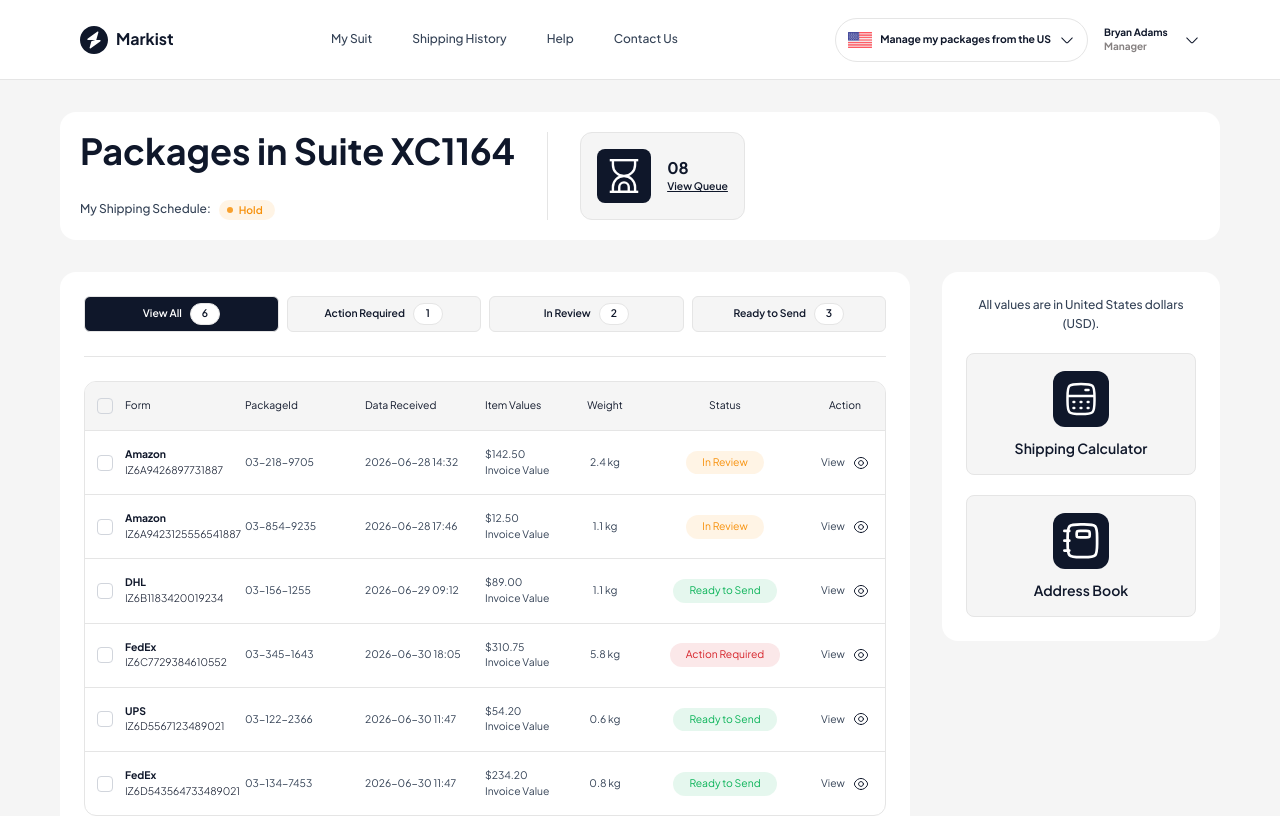
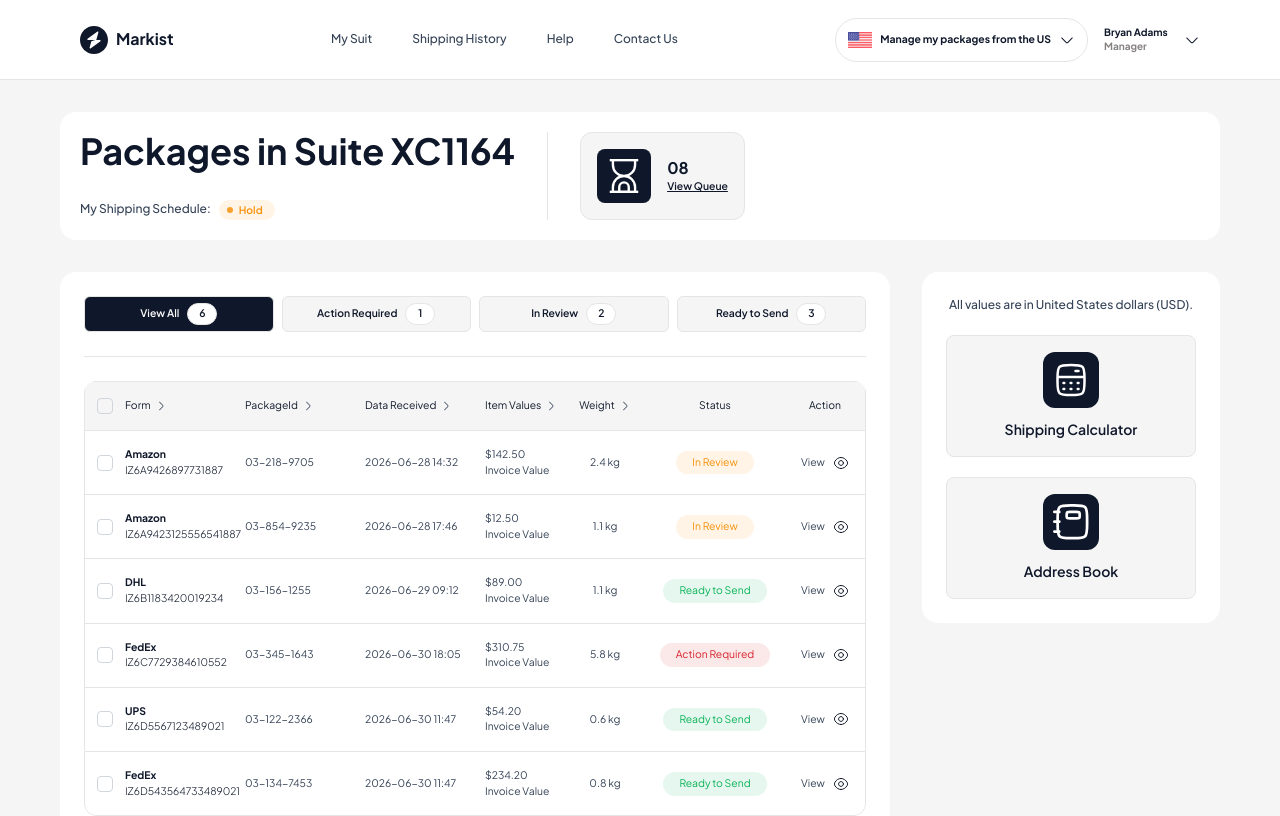
Before and after one commit to moeinmnia80/warehouse, a React (Vite) app in the folder frontend/: page /dashboard in a window 1280 px wide. Shown: the top 816 px of the page. Built offline with nearby package versions, Linux system fonts and the light colour scheme.

Commit message:
add feature table like sort ,...

```diff
--- a/frontend/src/feature/suite/components/MySuite.tsx
+++ b/frontend/src/feature/suite/components/MySuite.tsx
@@ -1,37 +1,62 @@
-import { useState } from "react";
 import { tabs } from "@/feature/suite/index";
 import ShowIcon from "@/assets/icons/ShowIcon.tsx";
 import { Button } from "@/shared/components/ui/Button";
 import { checkStatus, tabStatus } from "@/feature/utils/suite";
 import { header, RAW_DATA, styles } from "@/shared/constants/table";
-import { Table, Row, TBody, TD, THead } from "@/shared/components/ui/Table";
+import {
+  Table,
+  Row,
+  TBody,
+  TD,
+  THead,
+  RowContent,
+} from "@/shared/components/ui/Table";
+import { useTable } from "@/shared/hooks/useTable";
+import { Checkbox, Label } from "@/shared/components/ui/Form";
+import ChevronIcon from "@/assets/icons/ChevronIcon";
+import React from "react";
 
 const MySuite = () => {
-  const [isActive, setIsActive] = useState("View All");
-  const [data, setData] = useState(RAW_DATA);
-
-  const handleTab = (
+  // central state - automatically filter and sort
+  const { filteredData, state, dispatch, toggleAll, allChecked } =
+    useTable(RAW_DATA);
+  // filter data based on status
+  const handleTabChange = (
     value: string,
     e: React.MouseEvent<HTMLButtonElement, MouseEvent>,
   ) => {
     e.stopPropagation();
-    setIsActive(value);
+    dispatch({ type: "ROW_CATEGORY", payload: value });
+  };
+  // handle sort
+  const handleSortChange = (
+    e: React.MouseEvent<HTMLDivElement, MouseEvent>,
+    value: string,
+  ) => {
+    e.stopPropagation();
+    dispatch({ type: "ROW_SORT", payload: value });
+  };
+  // show each row data
+  const handleRowExpand = (id: string) => {
+    dispatch({ type: "ROW_EXPANDED", payload: id });
+  };
+  // row checked
+  const handleRowToggle = (
+    e: React.ChangeEvent<HTMLInputElement>,
+    id: string,
+  ) => {
+    e.stopPropagation();
+    dispatch({ type: "ROW_TOGGLE", payload: id });
+  };
 
-    if (value === "View All") {
-      setData(RAW_DATA);
-    } else {
-      const newData = RAW_DATA.filter((item) => item.status === value);
-      setData(newData);
-    }
-  };
   return (
     <div className="flex flex-col w-full xl:max-w-3/4 bg-b-primary rounded-2xl">
       <div className="grid grid-cols-2 auto-rows-9 lg:grid-cols-3 xl:grid-cols-4 gap-2 py-6 mx-6 overflow-x-auto border-b border-bo-primary">
         {tabs.map((tab) => (
           <Button
-            onClick={(e) => handleTab(tab.value, e)}
-            className={`shrink-0 max-w-full lg:shrink lg:w-full  h-9 btn btn-third font-semibold transition duration-200
-            ${isActive === tab.value && "bg-t-primary text-b-primary"}`}
+            onClick={(e) => handleTabChange(tab.value, e)}
+            className={`btn btn-third shrink-0 max-w-full lg:shrink h-9 font-semibold transition duration-200
+            ${state.category === tab.value ? "bg-t-primary text-b-primary" : ""}`}
             value={tab.value}
             key={tab.id}
           >
@@ -42,36 +67,70 @@ const MySuite = () => {
           </Button>
         ))}
       </div>
-      <div className="rounded-xl m-6 border border-bo-primary overflow-hidden">
+      <div className="rounded-xl m-6 overflow-hidden">
         <Table>
           <THead>
-            <Row
-              name="header"
-              className="flex items-center bg-b-secondary border-b border-bo-primary"
+            <Row className="flex items-center bg-b-secondary border border-b-none border-bo-primary">
+              <TD className="min-w-10 shrink-0 py-4 px-3 cursor-pointer">
+                <Label
+                  className="flex-center gap-2"
+                  onClick={(e) => e.stopPropagation()}
                 >
+                  <Checkbox
+                    accentClass="stroke-st-primary"
+                    onChange={toggleAll}
+                    checked={!!allChecked}
+                  />
+                </Label>
+              </TD>
               {header.map((item, index) => (
                 <TD
-                  key={index}
-                  className={`text-md text-t-primary ${styles[index]}`}
+                  onClick={(e) => handleSortChange(e, item.key)}
+                  key={item.key}
+                  className={`flex items-center gap-1 text-md text-t-primary ${styles[index]} cursor-pointer`}
                 >
-                  {item}
+                  {item.name}
+
+                  {item.sortable && (
+                    <span className="text-slate-500 group-hover:text-slate-300 transition-colors">
+                      <ChevronIcon
+                        className={`size-3 fill-t-secondary ${state.sort.key === item.key ? (state.sort.type === "asc" ? "" : "rotate-180") : "-rotate-90"} transition duration-200`}
+                      />
+                    </span>
+                  )}
                 </TD>
               ))}
             </Row>
           </THead>
           <TBody>
-            {data.map((item, index) => (
+            {filteredData.map((item, index, arr) => {
+              return (
+                <React.Fragment key={item.packageId}>
                   <Row
-                name={`${index}`}
-                className="flex-center text-md text-t-primary text-left border-b border-bo-primary last:border-none"
-                key={item.id}
+                    className={`flex-center text-md text-t-primary text-left border border-b-0
+                    ${index === 0 ? "border-t-0" : ""} border-bo-primary
+                    ${state.rowExpanded[item.packageId] ? `max-h-100 border-b! rounded-b-xl` : ``} ${index === arr.length - 1 ? "border-b! rounded-b-xl" : ""}
+
+                  `}
                   >
+                    <TD className="min-w-10 shrink-0 py-4 px-3">
+                      <Label
+                        className="flex-center gap-2"
+                        onClick={(e) => e.stopPropagation()}
+                      >
+                        <Checkbox
+                          accentClass="stroke-st-primary"
+                          onChange={(e) => handleRowToggle(e, item.packageId)}
+                          checked={!!state.rowChecked[item.packageId]}
+                        />
+                      </Label>
+                    </TD>
                     <TD className="min-w-30 flex-2 shrink-0 py-4 ">
                       <div className="font-bold">{item.vendor}</div>
                       <div className="font-light">{item.barcode}</div>
                     </TD>
                     <TD className="min-w-30 flex-2 shrink-0 py-4 text-t-secondary">
-                  {item.id}
+                      {item.packageId}
                     </TD>
                     <TD className="min-w-30 flex-2 shrink-0 py-4 text-t-secondary">
                       {item.dataReceived}
@@ -84,7 +143,7 @@ const MySuite = () => {
                       {item.weight}
                     </TD>
                     <TD
-                  className={`min-w-40 flex-1 shrink-0 py-4 text-t-secondary text-center`}
+                      className={`min-w-35 flex-1 shrink-0 py-4 text-t-secondary text-center`}
                     >
                       <span
                         className={`inline-block ${checkStatus(item.status.toLowerCase())} py-1 px-4 rounded-full`}
@@ -92,12 +151,22 @@ const MySuite = () => {
                         {item.status}
                       </span>
                     </TD>
-                <TD className="flex-center gap-2 min-w-20 flex-1 shrink-0 py-4 text-t-secondary text-center">
+                    <TD
+                      onClick={() => handleRowExpand(item.packageId)}
+                      className="flex-center gap-2 min-w-20 flex-1 shrink-0 py-4 text-t-secondary text-center cursor-pointer"
+                    >
                       View
                       <ShowIcon className="size-4 stroke-st-primary" />
                     </TD>
                   </Row>
-            ))}
+                  <RowContent
+                    className={`flex border-bo-primary rounded-xl overflow-hidden transition duration-300 max-h-0 opacity-0 ${state.rowExpanded[item.packageId] ? "border max-h-200 p-2 my-2 opacity-100" : ""}`}
+                  >
+                    hello
+                  </RowContent>
+                </React.Fragment>
+              );
+            })}
           </TBody>
         </Table>
       </div>
--- a/frontend/src/index.css
+++ b/frontend/src/index.css
@@ -158,7 +158,7 @@
   /****** scrollbar ******/
   /* width */
   ::-webkit-scrollbar {
-    width: 8px;
+    width: 0;
     height: 0;
   }
   /* Track */
@@ -218,6 +218,10 @@
   .required {
     color: var(--color-error);
     background-color: var(--color-error-50);
+  }
+  .scrollbar-none::-webkit-scrollbar {
+    width: 0 !important;
+    height: 0 !important;
   }
 }
 @layer components {
--- a/frontend/src/shared/components/ui/Table.tsx
+++ b/frontend/src/shared/components/ui/Table.tsx
@@ -1,25 +1,22 @@
-import { createContext, type ComponentPropsWithoutRef } from "react";
-import { Checkbox, Label } from "./Form";
+import { type ComponentProps } from "react";
 
 // ------------------------------------------------------------
 //1-————— Table ———————————————————————————————————————————————
 // ------------------------------------------------------------
-const TableContext = createContext({});
-
 export const Table = ({
   children,
   className,
-
   ...props
-}: ComponentPropsWithoutRef<"div">) => {
+}: ComponentProps<"div">) => {
   return (
-    <TableContext value={{}}>
-      <div className="overflow-auto max-h-125 ">
-        <div className={`"min-w-max" ${className ? className : ""}`} {...props}>
-          {children}
-        </div>
+    <div className="overflow-auto max-h-225 ">
+      <div
+        className={`scrollbar-none min-w-max ${className ? className : ""}`}
+        {...props}
+      >
+        {children}
       </div>
-    </TableContext>
+    </div>
   );
 };
 
@@ -30,7 +27,7 @@ export const THead = ({
   children,
   className,
   ...props
-}: ComponentPropsWithoutRef<"div">) => {
+}: ComponentProps<"div">) => {
   return (
     <div
       className={`min-w-max sticky top-0 z-10 ${className ? className : ""}`}
@@ -48,7 +45,7 @@ export const TBody = ({
   children,
   className,
   ...props
-}: ComponentPropsWithoutRef<"div">) => {
+}: ComponentProps<"div">) => {
   return (
     <div
       className={`min-w-max flex flex-col ${className ? className : ""}`}
@@ -62,30 +59,20 @@ export const TBody = ({
 // ------------------------------------------------------------
 //4-————— Table Row  ——————————————————————————————————————————
 // ------------------------------------------------------------
-interface TableRow extends ComponentPropsWithoutRef<"div"> {
-  name: string | undefined;
-}
-export const Row = ({ children, name, ...props }: TableRow) => {
-  if (!name) return;
-  return (
-    <div {...props}>
-      <TD className="min-w-10 shrink-0 py-4 px-3">
-        <Label className="flex-center gap-2">
-          <Checkbox
-            accentClass="stroke-st-primary"
-            name={name}
-            onChange={() => {}}
-          />
-        </Label>
-      </TD>
-      {children}
-    </div>
-  );
+
+export const Row = ({ children, ...props }: ComponentProps<"div">) => {
+  return <div {...props}>{children}</div>;
 };
 
 // ------------------------------------------------------------
 //5-————— Table Data  —————————————————————————————————————————
 // ------------------------------------------------------------
-export const TD = ({ children, ...props }: ComponentPropsWithoutRef<"div">) => {
+export const TD = ({ children, ...props }: ComponentProps<"div">) => {
   return <div {...props}>{children}</div>;
 };
+// ------------------------------------------------------------
+//6-————— Table Row Content  ——————————————————————————————————
+// ------------------------------------------------------------
+export const RowContent = ({ children, ...props }: ComponentProps<"div">) => {
+  return <div {...props}>{children}</div>;
+};
--- a/frontend/src/shared/constants/table.ts
+++ b/frontend/src/shared/constants/table.ts
@@ -1,7 +1,7 @@
 export const RAW_DATA = [
   {
     barcode: "IZ6A9426897731887",
-    id: "03-218-9705",
+    packageId: "03-218-9705",
     vendor: "Amazon",
     dataReceived: "2026-06-28 14:32",
     itemValues: "$142.50",
@@ -16,7 +16,7 @@ export const RAW_DATA = [
   },
   {
     barcode: "IZ6A9423125556541887",
-    id: "03-854-9235",
+    packageId: "03-854-9235",
     vendor: "Amazon",
     dataReceived: "2026-06-28 17:46",
     itemValues: "$12.50",
@@ -31,7 +31,7 @@ export const RAW_DATA = [
   },
   {
     barcode: "IZ6B1183420019234",
-    id: "03-156-1255",
+    packageId: "03-156-1255",
     vendor: "DHL",
     dataReceived: "2026-06-29 09:12",
     itemValues: "$89.00",
@@ -46,7 +46,7 @@ export const RAW_DATA = [
   },
   {
     barcode: "IZ6C7729384610552",
-    id: "03-345-1643",
+    packageId: "03-345-1643",
     vendor: "FedEx",
     dataReceived: "2026-06-30 18:05",
     itemValues: "$310.75",
@@ -61,7 +61,7 @@ export const RAW_DATA = [
   },
   {
     barcode: "IZ6D5567123489021",
-    id: "03-122-2366",
+    packageId: "03-122-2366",
     vendor: "UPS",
     dataReceived: "2026-06-30 11:47",
     itemValues: "$54.20",
@@ -76,7 +76,7 @@ export const RAW_DATA = [
   },
   {
     barcode: "IZ6D543564733489021",
-    id: "03-134-7453",
+    packageId: "03-134-7453",
     vendor: "FedEx",
     dataReceived: "2026-06-30 11:47",
     itemValues: "$234.20",
@@ -133,16 +133,16 @@ export const styles = [
   "min-w-30 flex-2 shrink-0 py-4",
   "min-w-30 flex-2 shrink-0 py-4",
   "min-w-20 flex-1 shrink-0 py-4",
-  "min-w-20 flex-1 shrink-0 py-4 text-center",
-  "min-w-40 flex-1 shrink-0 py-4 text-center",
-  "min-w-20 flex-1 shrink-0 py-4 text-center",
+  "min-w-20 flex-1 shrink-0 py-4 justify-center",
+  "min-w-35 flex-1 shrink-0 py-4 justify-center",
+  "min-w-20 flex-1 shrink-0 py-4 justify-center",
 ];
 export const header = [
-  "Form",
-  "PackageId",
-  "Data Received",
-  "Item Values",
-  "Weight",
-  "Status",
-  "Action",
+  { name: "Form", key: "vendor", sortable: true },
+  { name: "PackageId", key: "packageId", sortable: true },
+  { name: "Data Received", key: "dataReceived", sortable: true },
+  { name: "Item Values", key: "itemValues", sortable: true },
+  { name: "Weight", key: "weight", sortable: true },
+  { name: "Status", key: "status", sortable: false },
+  { name: "Action", key: "action", sortable: false },
 ];
--- /dev/null
+++ b/frontend/src/shared/hooks/useTable.ts
@@ -0,0 +1,172 @@
+import { useMemo, useReducer } from "react";
+
+interface TableState {
+  rowChecked: Record<string, boolean>;
+  rowExpanded: Record<string, boolean>;
+  sort: { key: string | null; type: "asc" | "desc" };
+  category: string;
+}
+const initialState: TableState = {
+  rowChecked: {},
+  rowExpanded: {},
+  sort: { key: null, type: "asc" },
+  category: "View All",
+};
+interface ActionWithOutPayload {
+  type: "ROW_RESET";
+}
+interface ActionWithPayload {
+  type: "ROW_TOGGLE" | "ROW_EXPANDED" | "ROW_CATEGORY" | "ROW_SORT";
+  payload: string;
+}
+interface ActionCheckAll {
+  type: "ROW_CHECK_ALL";
+  payload: string[]; // list of ids to check
+}
+type ReducerProps = ActionWithPayload | ActionWithOutPayload | ActionCheckAll;
+
+const reducer = (state: TableState, action: ReducerProps): TableState => {
+  switch (action.type) {
+    case "ROW_TOGGLE": {
+      const id = action.payload;
+      return {
+        ...state,
+        rowChecked: { ...state.rowChecked, [id]: !state.rowChecked[id] },
+      };
+    }
+    case "ROW_CHECK_ALL": {
+      const rowChecked: Record<string, boolean> = {};
+      action.payload.forEach((id) => (rowChecked[id] = true));
+      return { ...state, rowChecked };
+    }
+    case "ROW_RESET":
+      return { ...state, rowChecked: {} };
+    case "ROW_EXPANDED": {
+      const id = action.payload;
+      return {
+        ...state,
+        rowExpanded: { ...state.rowExpanded, [id]: !state.rowExpanded[id] },
+      };
+    }
+    case "ROW_CATEGORY": {
+      return {
+        ...state,
+        category: action.payload,
+      };
+    }
+    case "ROW_SORT": {
+      if (state.sort.key !== action.payload)
+        return {
+          ...state,
+          sort: {
+            key: action.payload,
+            type: "asc",
+          },
+        };
+      if (state.sort.type === "asc")
+        return {
+          ...state,
+          sort: {
+            key: action.payload,
+            type: "desc",
+          },
+        };
+      return {
+        ...state,
+        sort: {
+          key: null,
+          type: "asc",
+        },
+      };
+    }
+    default:
+      return state;
+  }
+};
+
+interface TableRow {
+  barcode: string;
+  packageId: string;
+  vendor: string;
+  dataReceived: string;
+  itemValues: string;
+  weight: string;
+  status: string;
+  details: {
+    recipient: string;
+    address: string;
+    items: string[];
+    carrier: string;
+  };
+}
+
+export const useTable = (data: TableRow[]) => {
+  const [state, dispatch] = useReducer(reducer, initialState);
+
+  const filteredData =
+    state.category === "View All"
+      ? data
+      : data.filter((item) => item.status === state.category);
+
+  const sortedData = useMemo(() => {
+    if (!state.sort.key) return filteredData;
+    const key = state.sort.key as keyof TableRow;
+    const arr = [...filteredData];
+
+    arr.sort((a, b) => {
+      let av: string | number = a[key] as string;
+      let bv: string | number = b[key] as string;
+
+      if (key === "itemValues") {
+        av = parseFloat((av as string).replace(/[^0-9.]/g, ""));
+        bv = parseFloat((bv as string).replace(/[^0-9.]/g, ""));
+      } else if (key === "packageId") {
+        av = Number((av as string).split("-").pop());
+        bv = Number((bv as string).split("-").pop());
+      } else if (key === "weight") {
+        av = parseFloat(av as string);
+        bv = parseFloat(bv as string);
+      } else if (key === "dataReceived") {
+        av = new Date(av as string).getTime();
+        bv = new Date(bv as string).getTime();
+      } else if (key === "vendor") {
+        av = String(av).toLowerCase();
+        bv = String(bv).toLowerCase();
+      } else {
+        return 0;
+      }
+
+      if (av < bv) return state.sort.type === "asc" ? -1 : 1;
+      if (av > bv) return state.sort.type === "asc" ? 1 : -1;
+      return 0;
+    });
+
+    return arr;
+  }, [filteredData, state.sort.key, state.sort.type]);
+
+  const allChecked =
+    filteredData.length > 0 &&
+    filteredData.every((r) => state.rowChecked[r.packageId]);
+  const someChecked =
+    filteredData.some((r) => state.rowChecked[r.packageId]) && !allChecked;
+
+  function toggleAll() {
+    if (allChecked) {
+      dispatch({ type: "ROW_RESET" });
+    } else {
+      dispatch({
+        type: "ROW_CHECK_ALL",
+        payload: filteredData.map((r) => r.packageId),
+      });
+    }
+  }
+  // send the last change as filteredData
+  return {
+    filteredData: sortedData,
+    state,
+    dispatch,
+    toggleAll,
+    someChecked,
+    allChecked,
+  };
+};
```
Lines whose indentation alone changed are shown as unchanged.
